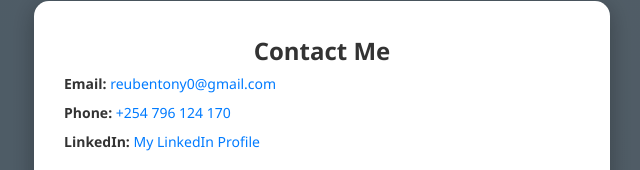
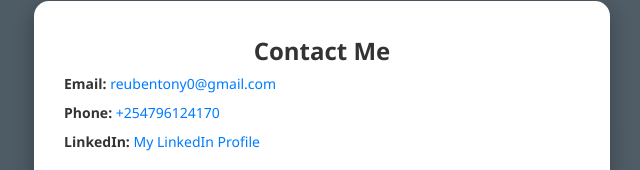
Before and after one commit to reubentony1/my-portfolio, a plain HTML site: page contact.html in a window 1280 px wide. Shown: the top 170 px of the page, 318-958 px from the left. Drawn offline with Linux system fonts and the light colour scheme.

Commit message:
Update contact.html

```diff
--- a/contact.html
+++ b/contact.html
@@ -18,7 +18,7 @@
                     <a href="mailto:reubentony0@gmail.com">reubentony0@gmail.com</a>
                 </p>
                 <p><strong>Phone:</strong>
-                    <a href="tel:+254796124170">+254 796 124 170</a>
+                    <a href="tel:+254796124170">+254796124170</a>
                 </p>
                 <p><strong>LinkedIn:</strong>
                     <a href="https://www.linkedin.com/in/reuben-omondi-642899289" target="_blank" rel="noopener noreferrer">
```
